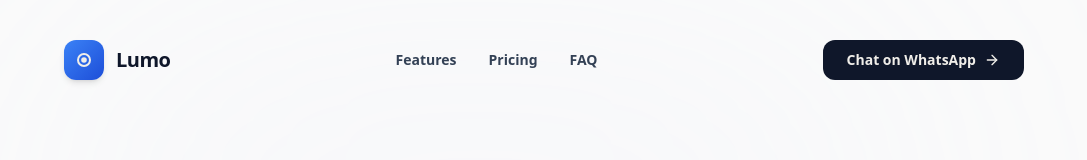
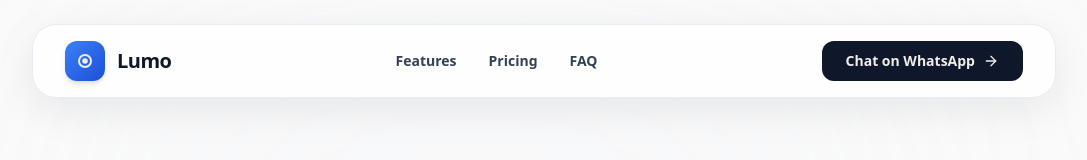
Before and after one commit to jeffthecool9/lumo3.0, a React (Vite) app: page / in a window 1280 px wide. Shown: the top 160 px of the page, without its empty margins (96-1183 px from the left). Built offline with nearby package versions, Linux system fonts and the light colour scheme; the HTML template or start-up script is replaced by a standard one.

Commit message:
Update index.css

```diff
--- a/src/index.css
+++ b/src/index.css
@@ -2,12 +2,12 @@
 @tailwind components;
 @tailwind utilities;
 
-/* Optional global background */
+/* Background */
 body {
   background: #fafafa;
 }
 
-/* Your custom utilities */
+/* Glass styles used by your components */
 .glass-monolith {
   background: rgba(255, 255, 255, 0.85);
   border: 1px solid rgba(255, 255, 255, 0.95);
@@ -23,14 +23,9 @@ body {
   box-shadow: 0 8px 32px -4px rgba(0, 0, 0, 0.08);
 }
 
-.beauty-card {
-  background: #ffffff;
-  border: 1px solid #f8fafc;
-  box-shadow: 0 10px 40px -12px rgba(0, 0, 0, 0.02);
-  transition: all 0.6s cubic-bezier(0.16, 1, 0.3, 1);
+.glass-heavy {
+  background: rgba(255, 255, 255, 0.75);
+  border: 1px solid rgba(226, 232, 240, 0.8);
+  backdrop-filter: blur(18px) saturate(140%);
+  box-shadow: 0 12px 40px rgba(15, 23, 42, 0.08);
 }
-
-.beauty-card:hover {
-  transform: translateY(-4px);
-  box-shadow: 0 20px 60px -15px rgba(0, 0, 0, 0.04);
-}
```
